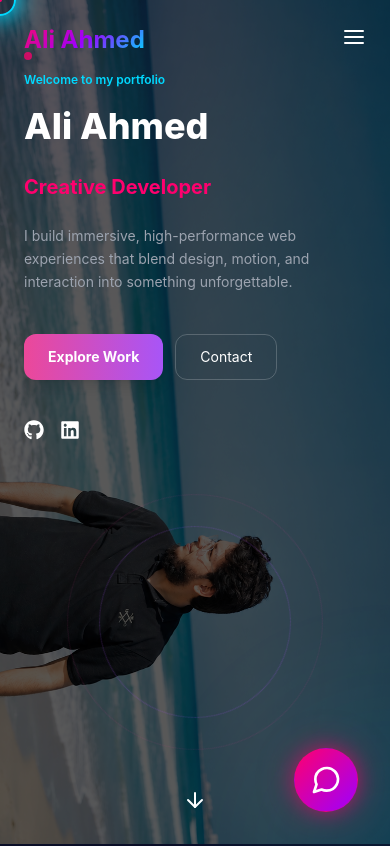
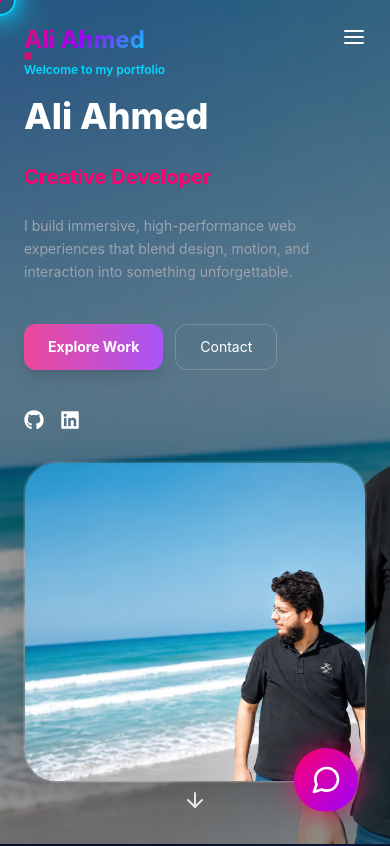
Before and after one commit to ZaynEverett/my-portfolio-ali, a React (Vite) app: page / in a window 390 px wide. Shown: the top 846 px of the page. Built offline with nearby package versions, Linux system fonts and the light colour scheme; the HTML template or start-up script is replaced by a standard one.

Commit message:
Fix hero background to use BGImage and ensure responsive hero section

```diff
--- a/src/components/Hero.tsx
+++ b/src/components/Hero.tsx
@@ -2,7 +2,7 @@ import { useEffect, useState } from "react";
 import { motion, useMotionValue, useSpring } from "framer-motion";
 import { FiArrowDown } from "react-icons/fi";
 import { FaGithub, FaLinkedin } from "react-icons/fa";
-import heroPhoto from "../../Image/file_00000000463c7207bc2d72be1c7ac26e.png";
+import bgImage from "../../Image/BGImage.png";
 
 const roles = [
   "Creative Developer",
@@ -38,10 +38,13 @@ const Hero = () => {
     <section
       id="home"
       onMouseMove={handleMouseMove}
-      className="min-h-screen flex items-center justify-center px-6 relative overflow-hidden bg-cover bg-center bg-no-repeat"
       style={{
-        backgroundImage: `url(${heroPhoto})`,
+        backgroundImage: `url(${bgImage})`,
+        backgroundSize: "cover",
+        backgroundPosition: "center center",
+        backgroundRepeat: "no-repeat",
       }}
+      className="min-h-screen flex items-center justify-center px-6 relative overflow-hidden"
     >
       {/* 🔥 Mouse Glow */}
       <motion.div
@@ -55,7 +58,7 @@ const Hero = () => {
       />
 
       {/* 🌌 Background Overlay */}
-      <div className="absolute inset-0 bg-black/65" />
+      <div className="absolute inset-0 bg-black/40 md:bg-black/55" />
 
       {/* ✨ Content */}
       <motion.div
@@ -138,17 +141,25 @@ const Hero = () => {
         </div>
 
         {/* RIGHT SIDE VISUAL */}
-        <div className="relative h-[300px] md:h-[400px] flex items-center justify-center">
+        <div className="relative h-[320px] md:h-[420px] flex items-center justify-center">
+          <div className="absolute inset-0 rounded-[2rem] overflow-hidden border border-white/10 shadow-2xl bg-white/5 backdrop-blur-xl">
+            <img
+              src={bgImage}
+              alt="Ali Ahmed portrait"
+              className="w-full h-full object-cover object-center"
+            />
+          </div>
+          <div className="absolute inset-0 rounded-[2rem] ring-1 ring-white/10" />
           <motion.div
             animate={{ rotate: 360 }}
             transition={{ repeat: Infinity, duration: 20, ease: "linear" }}
-            className="w-48 md:w-72 h-48 md:h-72 border border-purple-500/20 rounded-full"
+            className="hidden md:block absolute w-80 h-80 border border-purple-500/20 rounded-full"
           />
 
           <motion.div
             animate={{ rotate: -360 }}
             transition={{ repeat: Infinity, duration: 25, ease: "linear" }}
-            className="absolute w-64 md:w-96 h-64 md:h-96 border border-pink-500/10 rounded-full"
+            className="hidden md:block absolute w-96 h-96 border border-pink-500/10 rounded-full"
           />
         </div>
       </motion.div>
```
Also changed, not shown: Image/BGImage.png (added), Image/file_00000000463c7207bc2d72be1c7ac26e.png (deleted).
